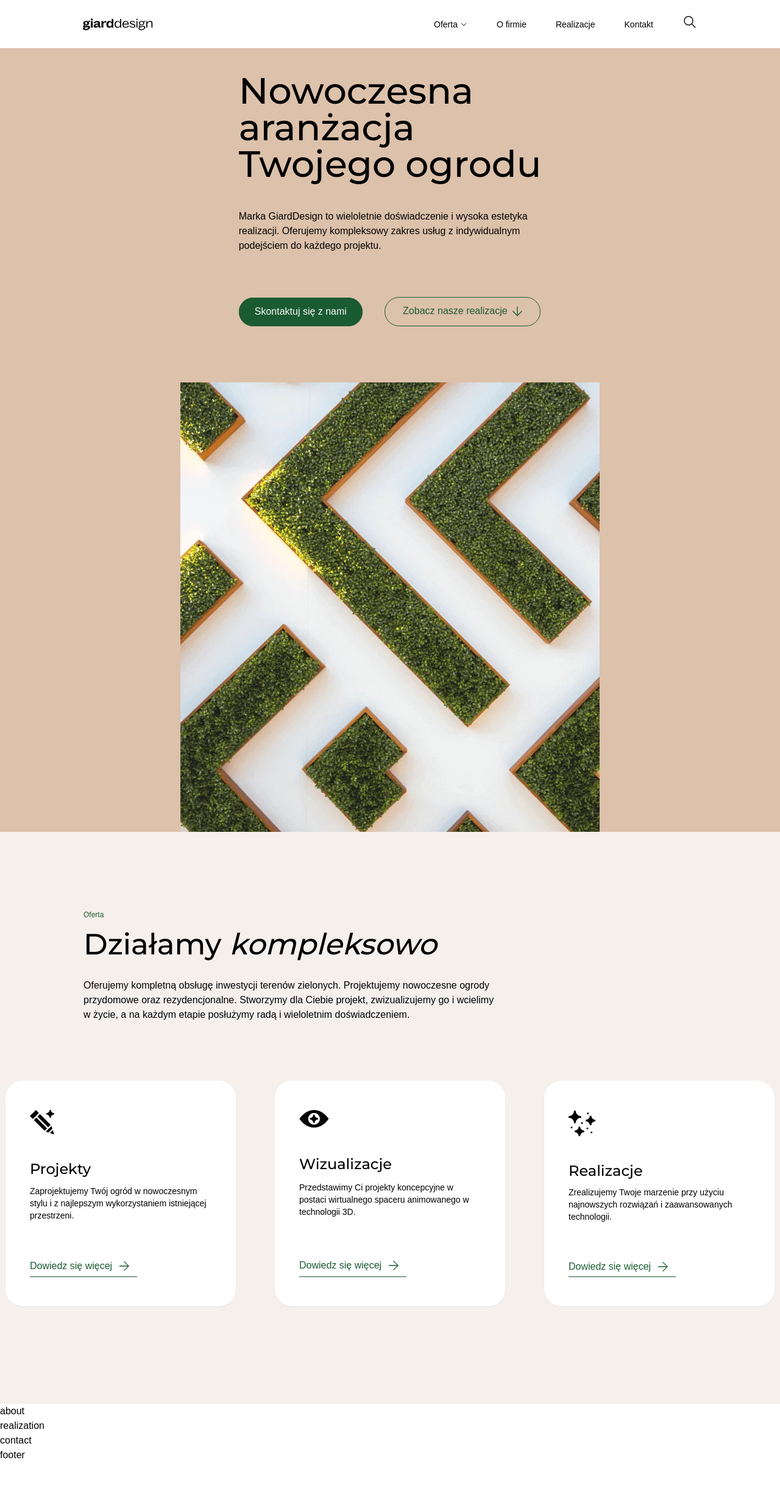
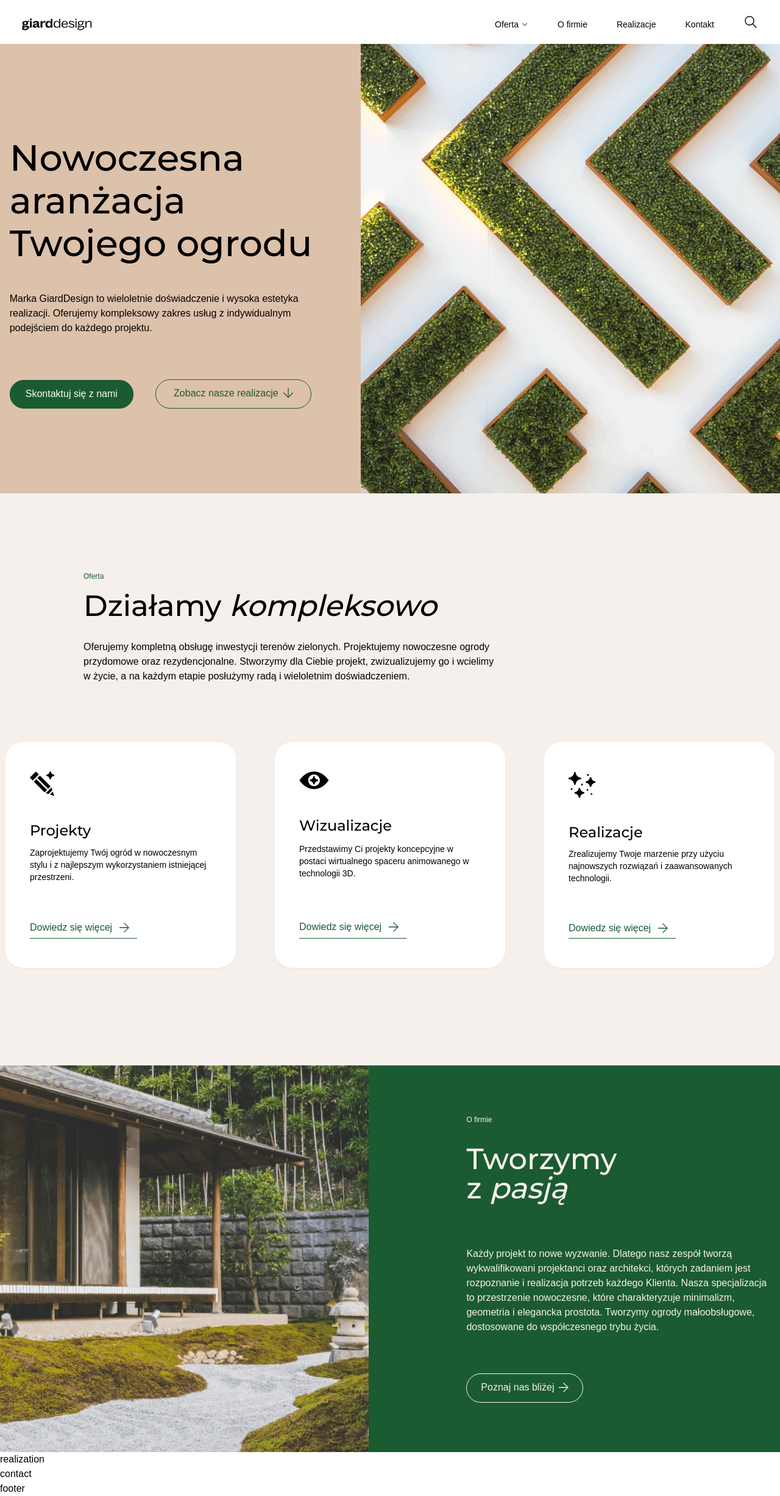
Before and after one commit to JakubWojtkowski/giard-design, a website: page src/index.html in a window 1280 px wide. Shown: the whole page at 61% size. Before the commit the page ends 2398 px from the top, so only its background shows below. Drawn offline with Linux system fonts and the light colour scheme.

Commit message:
Create about us section. Improve styling

```diff
--- a/src/index.css
+++ b/src/index.css
@@ -3,17 +3,27 @@
 @tailwind utilities;
 
 @layer utilities {
-  .offer-text {
-    width: 688px;
-  }
-
   .wrapper {
     max-width: 1326px;
+    margin: 0 auto;
   }
 
   .custom-container {
     display: flex;
     justify-content: center;
+  }
+
+  .intro-title {
+    font-size: 60px;
+    line-height: 70px;
+  }
+
+  .offer-text {
+    width: 688px;
+  }
+
+  .about-text {
+    width: 500px;
   }
 
   .custom-card {
--- a/src/index.html
+++ b/src/index.html
@@ -23,12 +23,12 @@
 
 <body>
   <!-- nav section-->
-  <section id="nav" class="bg-white">
+  <section id="nav" class="bg-white h-12">
     <div class="wrapper">
-      <nav class="sticky my-6 mx-28">
+      <nav class="sticky my-6 mx-3">
         <div class="flex px-6 py-0 items-center justify-between">
           <div>
-            <img class="w-full" src="/public/images/logo.svg" alt="logo">
+            <img class="w-full" src="/public/images/logo.svg" alt="logo GiardDesign">
           </div>
 
           <div>
@@ -53,10 +53,11 @@
 
   <!-- intro section -->
   <section id="intro" class="bg-beige">
-    <div class="flex flex-wrap flex-col-reverse justify-center gap-16 mx-28 md:flex-row">
+    <div class="custom-container">
+      <div class="pr-16 wrapper flex flex-col-reverse justify-center gap-16 mx-28 md:flex-row">
         <!-- left -->
         <div class="flex flex-col items-start justify-center gap-11 mt-10">
-        <h2 class="font-medium md:text-left text-center text-6xl">Nowoczesna<br> aranżacja<br>
+          <h2 class="font-medium md:text-left text-center intro-title">Nowoczesna<br> aranżacja<br>
             Twojego ogrodu</h2>
           <p class="max-w-screen-sm md:text-left text-center text-base font-normal">Marka GiardDesign to wieloletnie
             doświadczenie i wysoka
@@ -64,6 +65,7 @@
             Oferujemy kompleksowy zakres
             usług z indywidualnym podejściem do każdego projektu.</p>
 
+          <!-- buttons -->
           <div class="flex gap-9 items-center buttons py-7">
             <div>
               <a href="#"
@@ -86,9 +88,10 @@
             </div>
           </div>
         </div>
+      </div>
 
       <!-- right -->
-      <div>
+      <div class="">
         <img src="/public/images/intro-image.jpg" class="w-full object-cover" alt="about image" />
       </div>
 
@@ -100,7 +103,6 @@
     <!-- container -->
     <div class="custom-container">
       <div class="wrapper flex flex-col gap-24 pt-32 pb-40 mx-28">
-
         <!-- heading text -->
         <div class="flex flex-col pl-32">
           <span class="text-xs font-normal text-green">Oferta</span>
@@ -113,7 +115,7 @@
         </div>
 
         <!-- cards -->
-        <div class="flex justify-around gap-16">
+        <div class="flex gap-16">
 
           <div class="custom-card cursor-pointer">
             <img src="/public/images/projects-icon.png" alt="projects icon" />
@@ -171,7 +173,43 @@
   </section>
 
   <!-- about section -->
-  <section id="#about">about</section>
+  <section id="#about" class="bg-green">
+    <div class="custom-container">
+      <div class="flex items-center gap-16">
+
+        <!-- image -->
+        <div class="h-full w-1/2">
+          <img class="object-cover w-full h-auto" src="/public/images/about-image.jpg" alt="about image" />
+        </div>
+
+        <!-- text -->
+        <div class="flex flex-col justify-center pl-24 h-full w-1/2">
+          <span class="text-xs font-normal text-grey pb-4">O firmie</span>
+          <h2 class="font-medium text-5xl mt-4 text-grey pb-10">Tworzymy<br> z <em>pasją</em></h2>
+          <p class="about-text text-base font-normal mt-8 text-grey pb-16">Każdy projekt to nowe wyzwanie. Dlatego
+            nasz
+            zespół
+            tworzą wykwalifikowani projektanci oraz architekci, których zadaniem jest rozpoznanie i realizacja
+            potrzeb każdego Klienta. Nasza specjalizacja to przestrzenie nowoczesne, które charakteryzuje
+            minimalizm, geometria i elegancka prostota. Tworzymy ogrody małoobsługowe, dostosowane do współczesnego
+            trybu życia.</p>
+
+          <div
+            class="text-grey border w-48 h-12 rounded-3xl pt-3 pb-3.5 px-5.5 flex justify-center transition-all cursor-pointer">
+            <a href="#" class="flex items-center gap-2 ">Poznaj nas bliżej
+              <svg xmlns="http://www.w3.org/2000/svg" width="16" height="16" viewBox="0 0 16 16" fill="none">
+                <path
+                  d="M7.99528 -1.20755e-06L7.09959 0.895696L13.5769 7.36358L-7.5502e-07 7.36358L-6.43745e-07 8.63642L13.5675 8.63642L7.09959 15.1043L7.99529 16L16 7.99529L7.99528 -1.20755e-06Z"
+                  fill="#F5F0EC" />
+              </svg>
+            </a>
+          </div>
+        </div>
+
+      </div>
+
+    </div>
+  </section>
 
   <!-- realization section -->
   <section id="#realization">realization</section>
```
Also changed, not shown: dist/output.css. Lines whose indentation alone changed are shown as unchanged.
